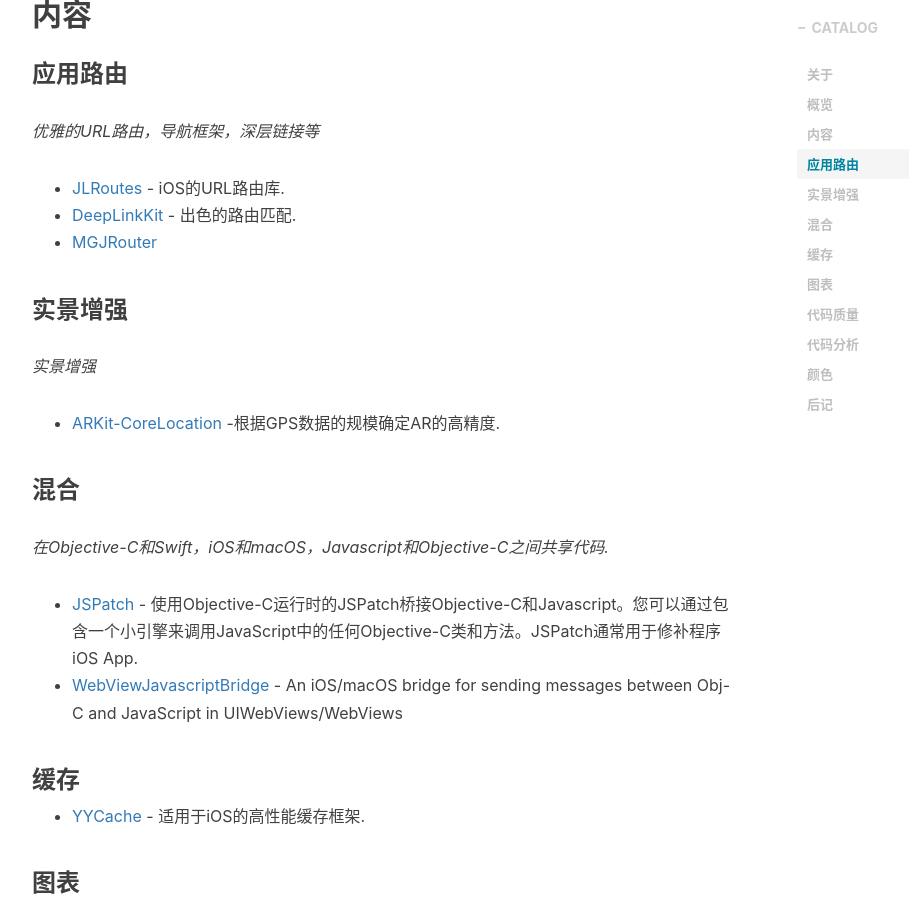
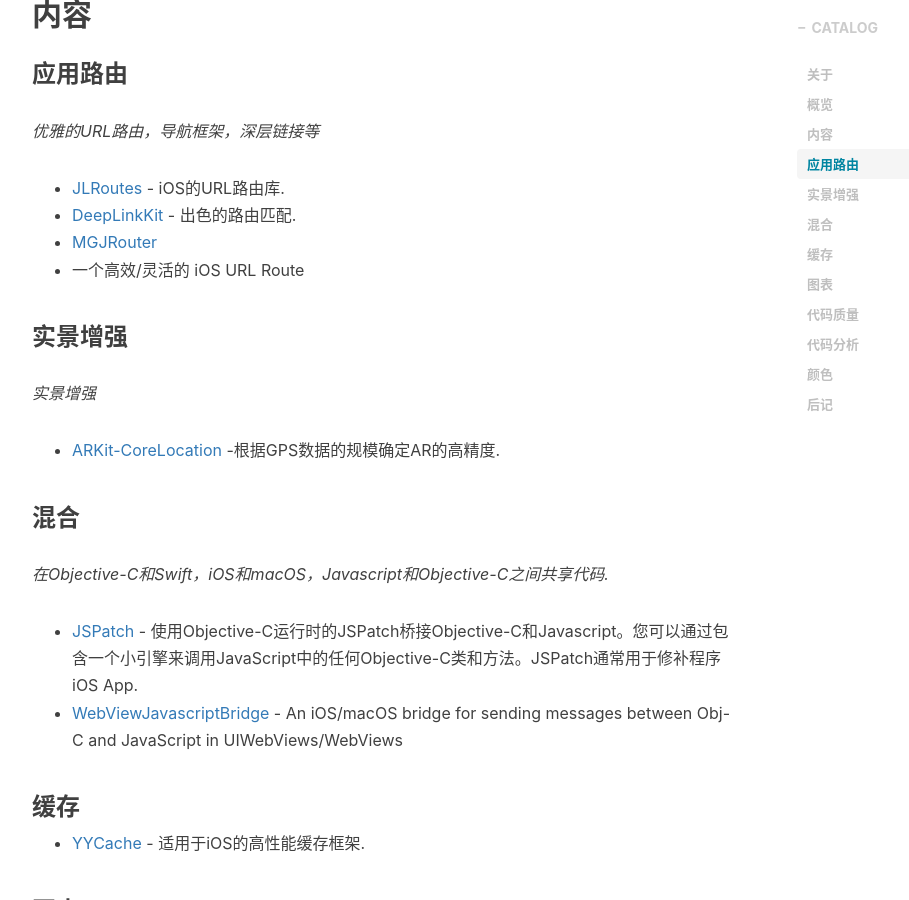
Before and after one commit to wangpt/wangpt.github.io, a Jekyll site: the page built from _posts/2018-08-29-vendor-github.markdown, in a window 1280 px wide and 900 px high, scrolled down 1085 px. Shown: the whole window, without its empty margins (233-1142 px from the left). Built offline with Jekyll 4.4.1, drawn with Linux system fonts in a browser that asks for light colours; nearby versions of some CDN libraries; comment, search, counter and statistics services are not loaded.

Commit message:
change vendor

```diff
--- a/_posts/2018-08-29-vendor-github.markdown
+++ b/_posts/2018-08-29-vendor-github.markdown
@@ -37,6 +37,7 @@
 * [JLRoutes](https://github.com/joeldev/JLRoutes) - iOS的URL路由库.
 * [DeepLinkKit](https://github.com/button/DeepLinkKit) - 出色的路由匹配.
 * [MGJRouter](https://github.com/meili/MGJRouter)
+- 一个高效/灵活的 iOS URL Route
 
 ### 实景增强
 
```
